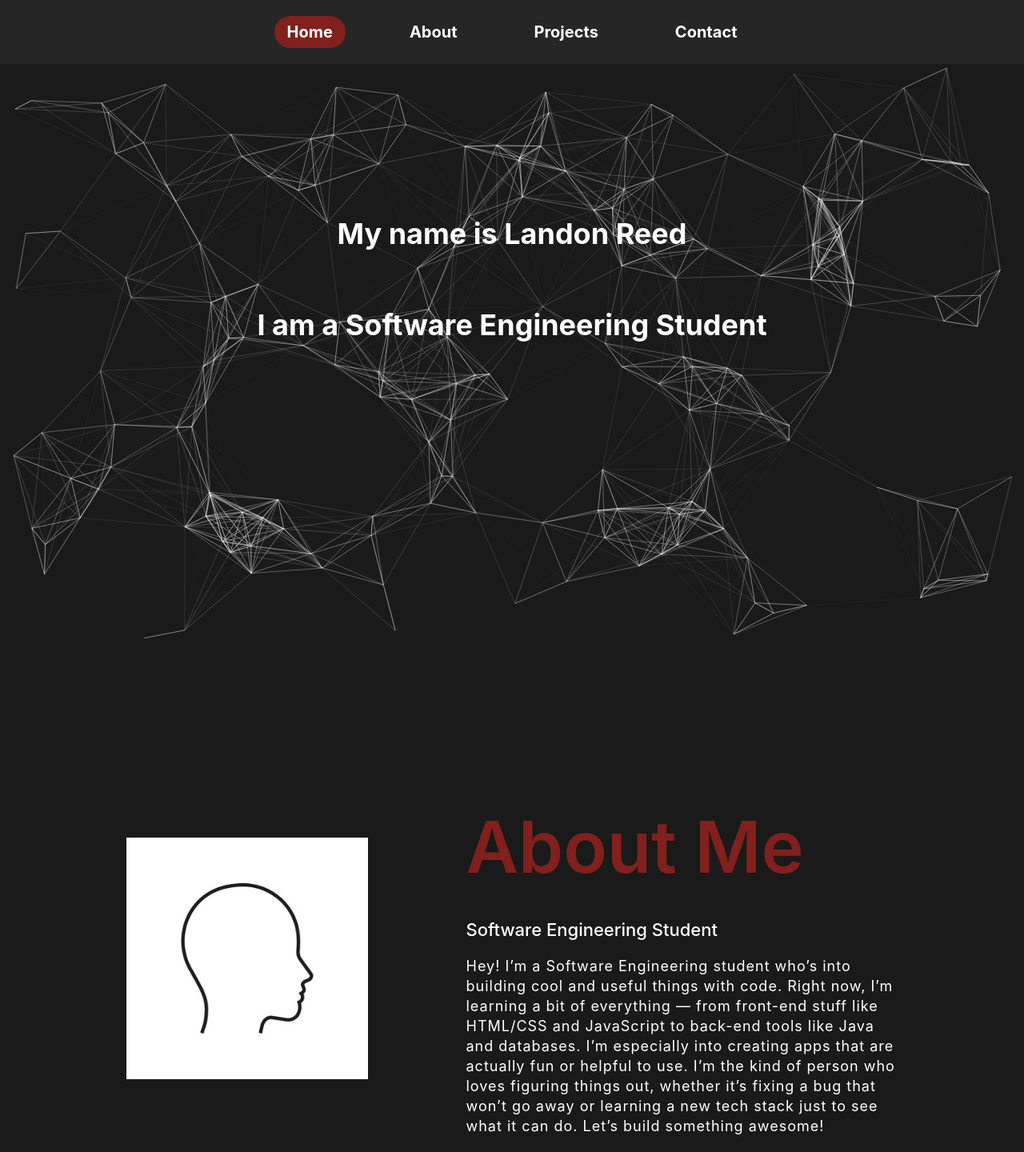
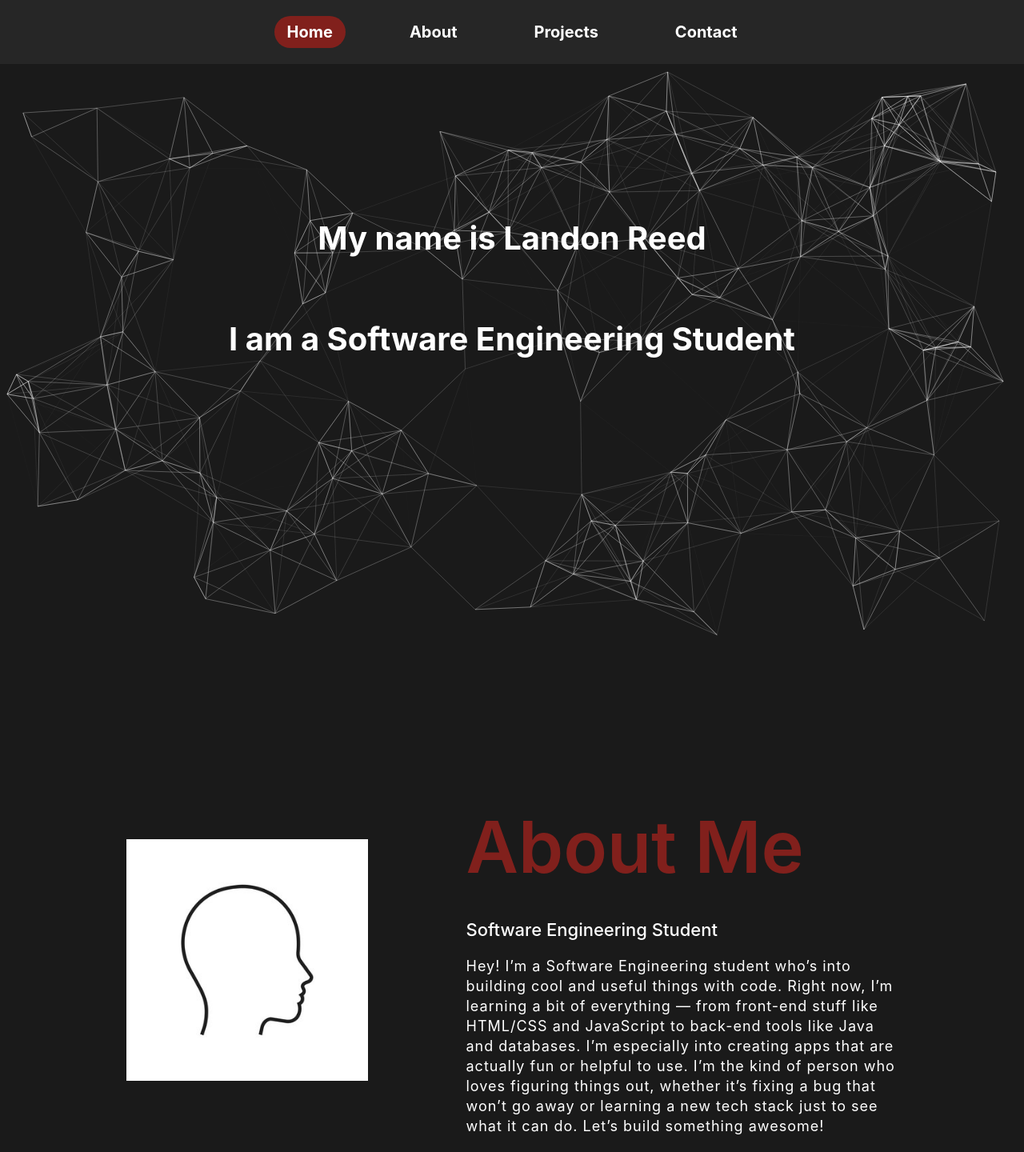
Before and after one commit to LReed03/portfolio, a React (Create React App) app: page / in a window 1280 px wide. Shown: the top 1440 px of the page at 80% size. Built offline with nearby package versions, Linux system fonts and the light colour scheme.

Commit message:
Made some changes

```diff
--- a/src/About.js
+++ b/src/About.js
@@ -6,10 +6,7 @@ function About(){
     return(
         <div className="about-container">
             <div className="about">
-                <Reveal direction="left">
                 <img src="profile.jpg" alt="Headshot" className="pic"></img>
-                </Reveal>
-                <Reveal direction="right">
                 <div className="text">
                     <h2>About Me</h2>
                     <h5>Software Engineering Student</h5>
@@ -23,7 +20,6 @@ function About(){
                         <a href="" className="resume">Resume</a>
                     </div>
                 </div>
-                </Reveal>
             </div>
         </div>
     )
--- a/src/App.css
+++ b/src/App.css
@@ -18,7 +18,4 @@ body{
   position: absolute;
   top: 0;
   height: 100vh;
-  width: 100%;
-  z-index: 0;
-  left: 0;
 }
--- a/src/Home.css
+++ b/src/Home.css
@@ -1,7 +1,7 @@
 .home-container h2{
     color: white;
     font-weight: bold;
-    font-size: 225%;
+    font-size: 250%;
 }
 
 .home-container{
--- a/src/ParticlesComponent.js
+++ b/src/ParticlesComponent.js
@@ -23,7 +23,7 @@ function ParticlesComponent(props){
     () => ({
         fullScreen: {
         enable: false,
-        zIndex: 0
+        zIndex: -1
             },
         background: {
             color: {
@@ -77,7 +77,7 @@ function ParticlesComponent(props){
             density: {
                 enable: true,
             },
-            value: 425,
+            value: 350,
             },
             opacity: {
             value: 1.0,
--- a/src/Reveal.js
+++ b/src/Reveal.js
@@ -47,7 +47,7 @@ function Reveal({ children, width = "fit-content", direction = "left" }) {
   };
 
   return (
-    <div ref={ref} style={{ position: "relative", width, overflow: "hidden", paddingBottom: "10px" }}>
+    <div ref={ref} style={{ position: "relative", width, overflow: "hidden", paddingBottom: "10px"  }}>
       <motion.div
         variants={textVariants}
         initial="hidden"
```
Lines whose indentation alone changed are shown as unchanged.
